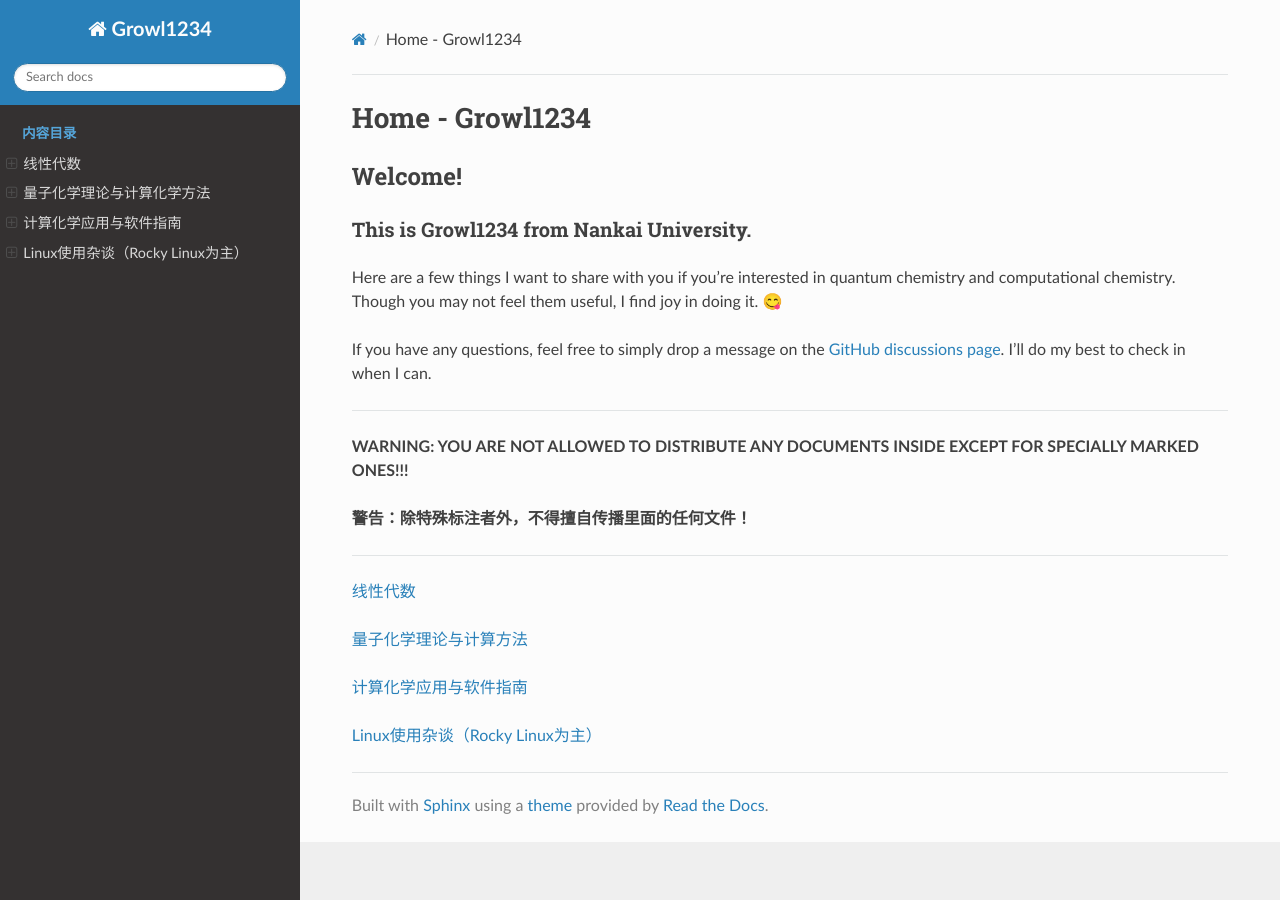
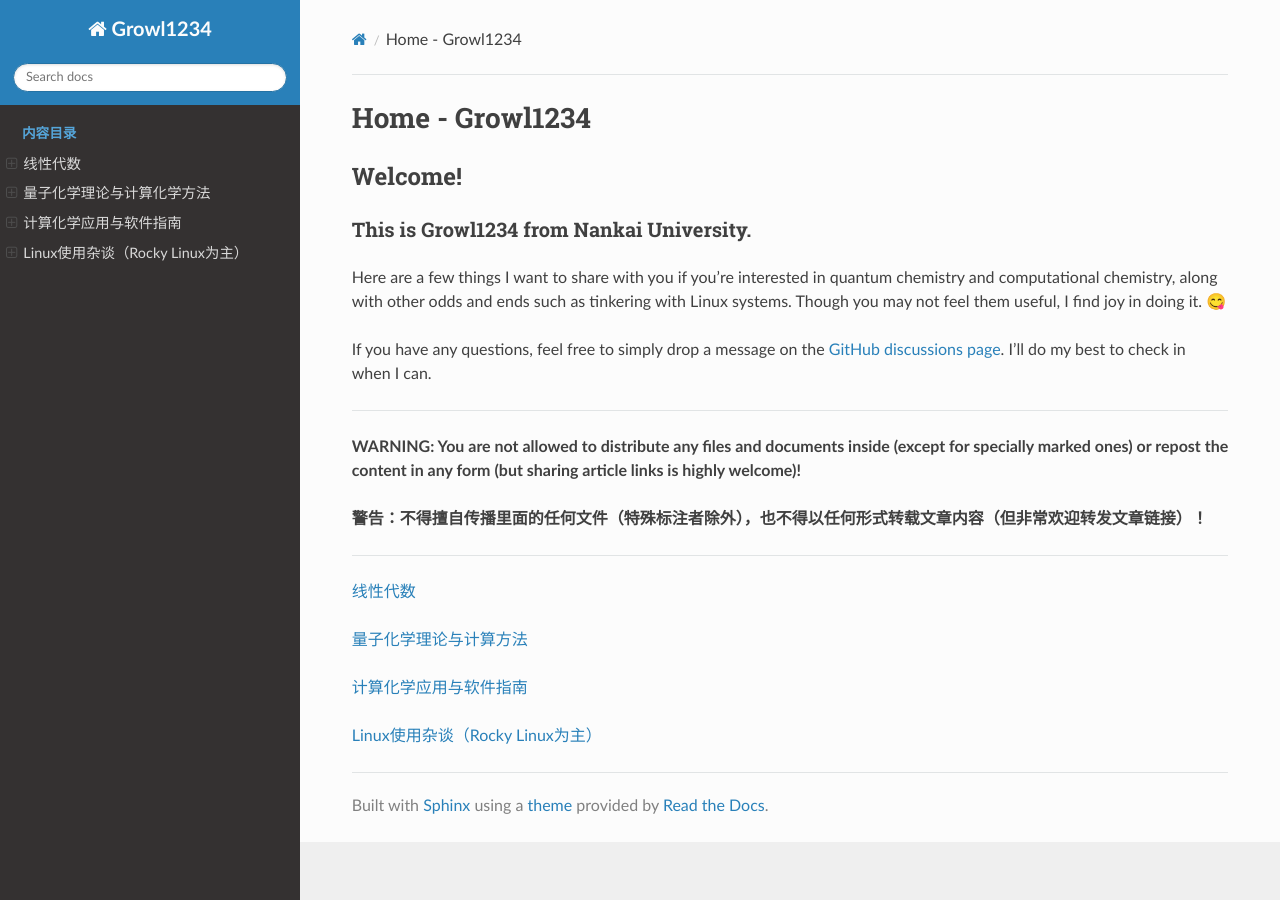
Before and after one commit to Growl1234/RTDProject, a Sphinx documentation site: the page built from source/index.rst, in a window 1280 px wide. Built offline with Sphinx 7.4.7 and the Read the Docs theme 3.1.0, drawn with Linux system fonts in a browser that asks for light colours.

Commit message:
Update index.rst

```diff
--- a/source/index.rst
+++ b/source/index.rst
@@ -7,15 +7,15 @@ Welcome!
 This is Growl1234 from Nankai University.
 ~~~~~~~~~~~~~~~~~~~~~~~~~~~~~~~~~~~~~~~~~
 
-Here are a few things I want to share with you if you're interested in quantum chemistry and computational chemistry. Though you may not feel them useful, I find joy in doing it. 😋
+Here are a few things I want to share with you if you're interested in quantum chemistry and computational chemistry, along with other odds and ends such as tinkering with Linux systems. Though you may not feel them useful, I find joy in doing it. 😋
 
 If you have any questions, feel free to simply drop a message on the `GitHub discussions page <https://github.com/Growl1234/RTDProject/discussions>`_. I'll do my best to check in when I can.
 
 ----
 
-**WARNING: YOU ARE NOT ALLOWED TO DISTRIBUTE ANY DOCUMENTS INSIDE EXCEPT FOR SPECIALLY MARKED ONES!!!**
+**WARNING: You are not allowed to distribute any files and documents inside (except for specially marked ones) or repost the content in any form (but sharing article links is highly welcome)!**
 
-**警告：除特殊标注者外，不得擅自传播里面的任何文件！**
+**警告：不得擅自传播里面的任何文件（特殊标注者除外），也不得以任何形式转载文章内容（但非常欢迎转发文章链接）！**
 
 ----
 
```
